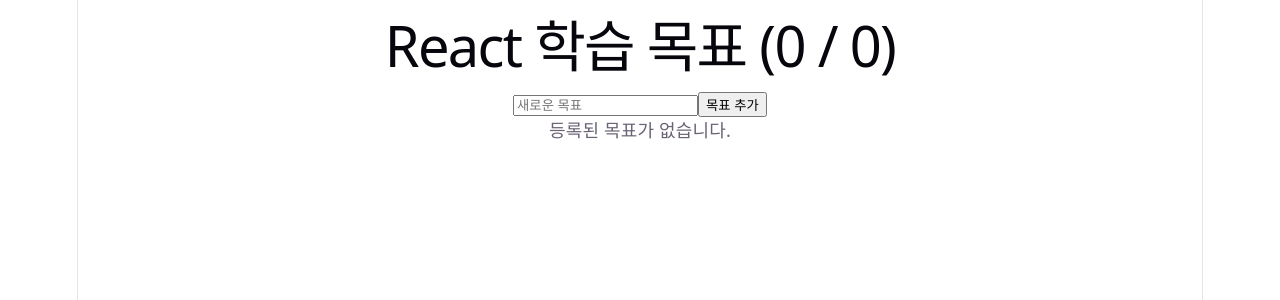
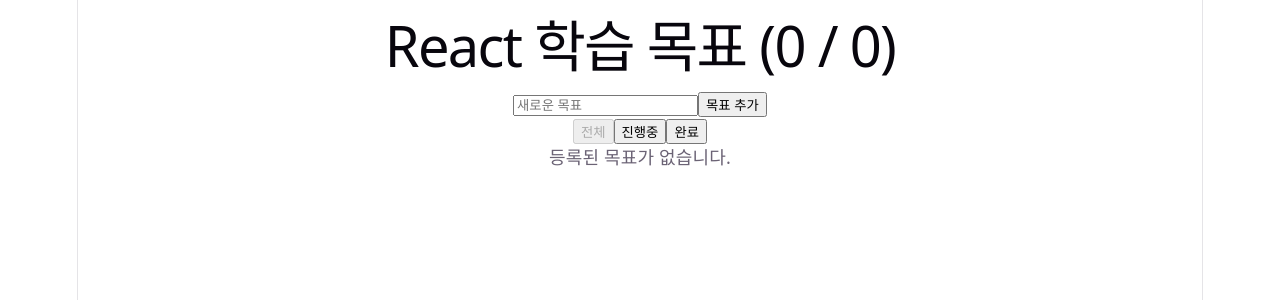
Before and after one commit to during94/react, a React (Vite) app in the folder my-react-app/: page / in a window 1280 px wide. Shown: the top 300 px of the page. Built offline with nearby package versions, Linux system fonts and the light colour scheme.

Commit message:
feat: 학습 목표 상태별 필터링 기능 구현

```diff
--- a/my-react-app/src/App.jsx
+++ b/my-react-app/src/App.jsx
@@ -3,9 +3,13 @@
 import GoalItem from './GoalItem'
 import { addGoal } from './addGoalUtil'
 import { GoalForm } from './GoalForm'
+// 참조하는 jsx에서 export function "명칭" 형태일 경우 { "function명" } 형태로 import가 필요
+// 참조하는 jsx에서 exrpot defualt "명칭" 형태일 경우 import "function명" 형태로 import가 필요
+import { GoalFilter } from './GoalFilter'
 
 function App() {
   const [goals, setGoals] = useState([])
+  const [filter, setFilter] = useState('all')
 
   function handleAddGoal(newGoalText) {
     setGoals((currentGoals) => addGoal({ currentGoals, newGoalText }))
@@ -31,6 +35,19 @@
 
   const totalGoalsCount = goals.length
   const completedCount = goals.filter((goal) => goal.completed).length
+  const filteredGoals = goals.filter((goal) => {
+    if(filter === 'active'){
+      return !goal.completed
+    }
+
+    if(filter === 'completed'){
+      return goal.completed
+    }
+
+    return true
+  })
+
+  console.log("totalGoalsCount : {}", totalGoalsCount)
 
   return (
     <main>
@@ -40,10 +57,19 @@
 
       <GoalForm onAddGoal={handleAddGoal}/>
 
+      <GoalFilter
+        currentFilter={filter}
+        onFilterChange={setFilter}
+      />
+
       {totalGoalsCount === 0 && <p>등록된 목표가 없습니다.</p>}
 
+      {totalGoalsCount > 0 && filteredGoals.length === 0 && (
+        <p>해당 조건에 맞는 목표가 없습니다.</p>
+      )}
+
       <ul>
-        {goals.map((goal) => (
+        {filteredGoals.map((goal) => (
           <GoalItem
             key={goal.id}
             id={goal.id}
--- /dev/null
+++ b/my-react-app/src/GoalFilter.jsx
@@ -0,0 +1,29 @@
+export function GoalFilter({ currentFilter, onFilterChange }) {
+    return (
+        <div>
+            <button
+                type="button"
+                onClick={() => onFilterChange('all')}
+                disabled={currentFilter === 'all'}
+            >
+                전체
+            </button>
+
+            <button
+                type="button"
+                onClick={() => onFilterChange('active')}
+                disabled={currentFilter === 'active'}
+            >
+                진행중
+            </button>
+
+            <button
+                type="button"
+                onClick={() => onFilterChange('completed')}
+                disabled={currentFilter === 'completed'}
+            >
+                완료
+            </button>
+        </div>
+    )
+}
```
